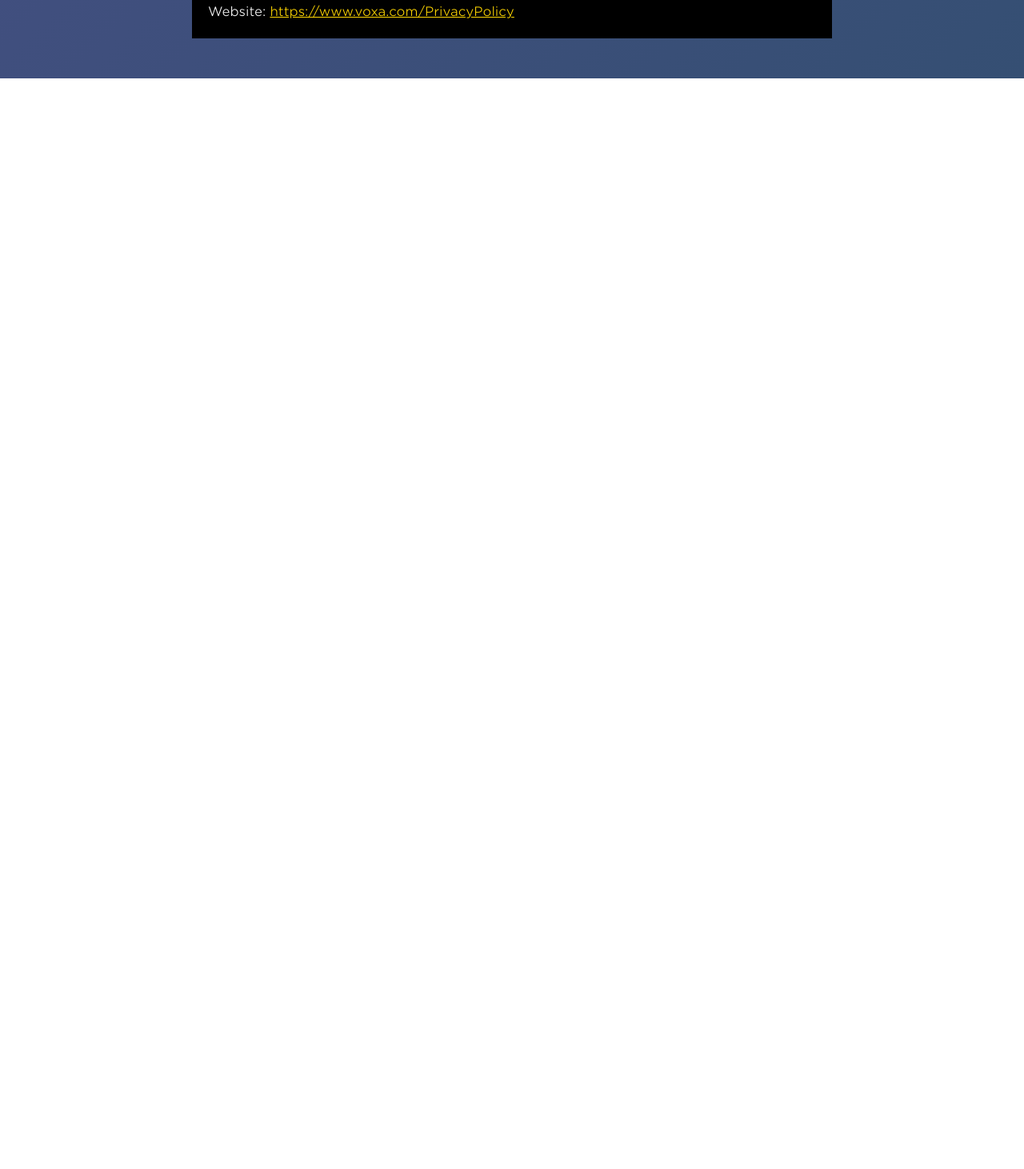
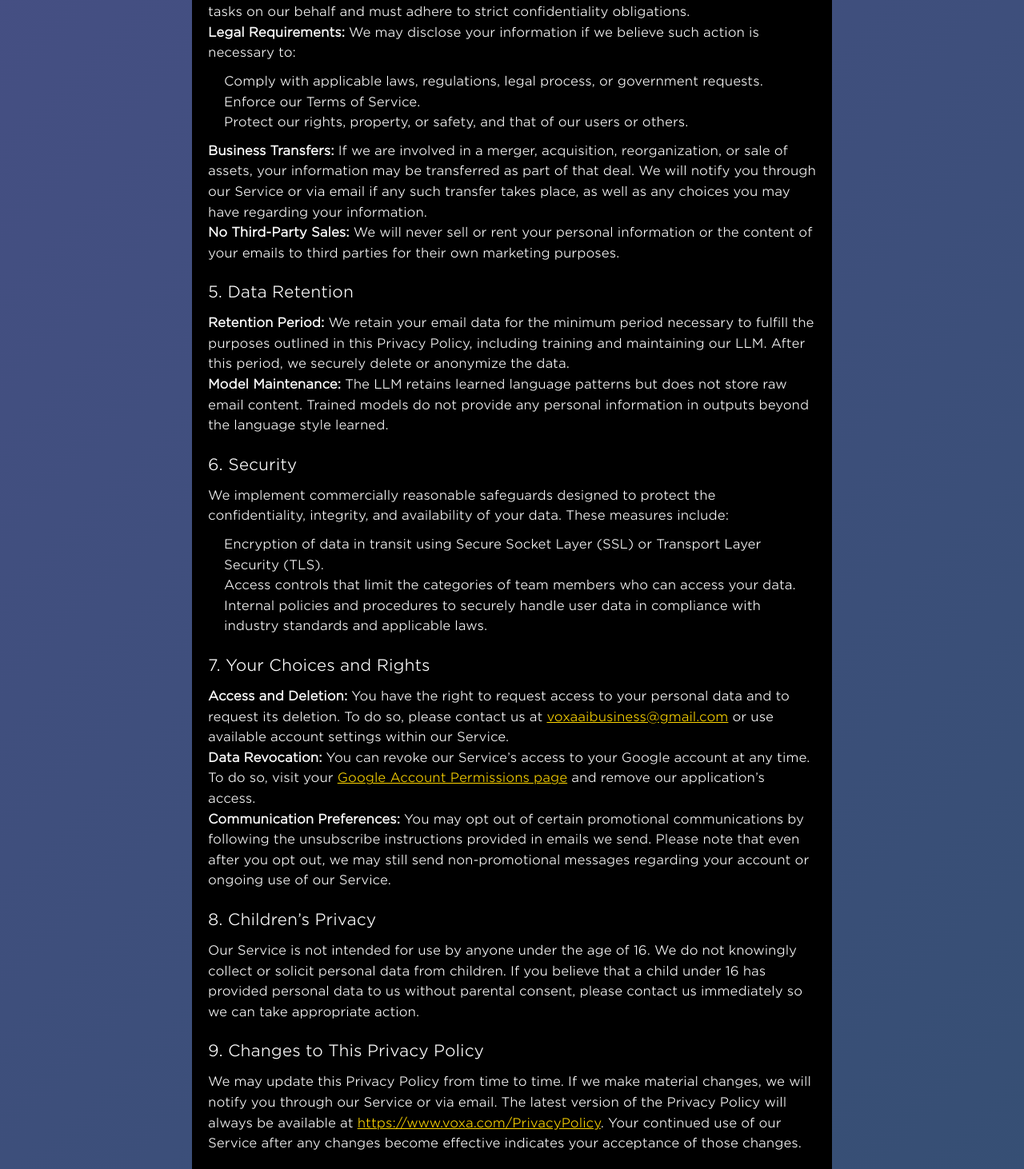
Before and after one commit to landonWcummings/voxa.com, a Next.js app: page /PrivacyPolicy in a window 1280 px wide. Shown: the part 1348-2810 px from the top of the page at 80% size. Before the commit the page ends 1446 px from the top, so only its background shows below. Built offline with nearby package versions, Linux system fonts and the light colour scheme; a web font is replaced by a local one.

Commit message:
fixed privacy policy

```diff
--- a/app/PrivacyPolicy/page.js
+++ b/app/PrivacyPolicy/page.js
@@ -37,22 +37,147 @@ export default function PrivacyPolicy() {
           <strong>Security and Compliance:</strong> We use the information we collect to detect, prevent, or respond to potential fraud, unauthorized use of our Service, and other harmful or illegal activities.
         </p>
 
-        {/* Continue with the remaining sections similarly */}
+        <h2 style={sectionTitleStyles}>4. Data Sharing and Disclosure</h2>
+<p style={contentStyles}>
+  <strong>Service Providers:</strong> We may share your information with trusted
+  third-party service providers who help us operate and maintain our Service
+  (e.g., hosting providers, data analytics). They will only receive the minimum
+  necessary information to perform their tasks on our behalf and must adhere to
+  strict confidentiality obligations.
+</p>
+<p style={contentStyles}>
+  <strong>Legal Requirements:</strong> We may disclose your information if we
+  believe such action is necessary to:
+</p>
+<ul style={listStyles}>
+  <li>Comply with applicable laws, regulations, legal process, or government requests.</li>
+  <li>Enforce our Terms of Service.</li>
+  <li>Protect our rights, property, or safety, and that of our users or others.</li>
+</ul>
+<p style={contentStyles}>
+  <strong>Business Transfers:</strong> If we are involved in a merger,
+  acquisition, reorganization, or sale of assets, your information may be
+  transferred as part of that deal. We will notify you through our Service or
+  via email if any such transfer takes place, as well as any choices you may
+  have regarding your information.
+</p>
+<p style={contentStyles}>
+  <strong>No Third-Party Sales:</strong> We will never sell or rent your
+  personal information or the content of your emails to third parties for their
+  own marketing purposes.
+</p>
 
-        <h2 style={sectionTitleStyles}>Contact Us</h2>
-        <p style={contentStyles}>
-          If you have any questions or concerns about this Privacy Policy or our data practices, please contact us at:
-        </p>
-        <p style={contentStyles}>
-          Email: <a href="mailto:voxaaibusiness@gmail.com" style={linkStyles}>voxaaibusiness@gmail.com</a>
-          <br />
-          Website: <a href="https://www.voxa.com/PrivacyPolicy" style={linkStyles}>https://www.voxa.com/PrivacyPolicy</a>
-        </p>
+<h2 style={sectionTitleStyles}>5. Data Retention</h2>
+<p style={contentStyles}>
+  <strong>Retention Period:</strong> We retain your email data for the minimum
+  period necessary to fulfill the purposes outlined in this Privacy Policy,
+  including training and maintaining our LLM. After this period, we securely
+  delete or anonymize the data.
+</p>
+<p style={contentStyles}>
+  <strong>Model Maintenance:</strong> The LLM retains learned language patterns
+  but does not store raw email content. Trained models do not provide any
+  personal information in outputs beyond the language style learned.
+</p>
+
+<h2 style={sectionTitleStyles}>6. Security</h2>
+<p style={contentStyles}>
+  We implement commercially reasonable safeguards designed to protect the
+  confidentiality, integrity, and availability of your data. These measures
+  include:
+</p>
+<ul style={listStyles}>
+  <li>
+    Encryption of data in transit using Secure Socket Layer (SSL) or Transport
+    Layer Security (TLS).
+  </li>
+  <li>
+    Access controls that limit the categories of team members who can access
+    your data.
+  </li>
+  <li>
+    Internal policies and procedures to securely handle user data in compliance
+    with industry standards and applicable laws.
+  </li>
+</ul>
+
+<h2 style={sectionTitleStyles}>7. Your Choices and Rights</h2>
+<p style={contentStyles}>
+  <strong>Access and Deletion:</strong> You have the right to request access to
+  your personal data and to request its deletion. To do so, please contact us
+  at <a href="mailto:voxaaibusiness@gmail.com" style={linkStyles}>voxaaibusiness@gmail.com</a> or use available account settings within our
+  Service.
+</p>
+<p style={contentStyles}>
+  <strong>Data Revocation:</strong> You can revoke our Service’s access to your
+  Google account at any time. To do so, visit your{" "}
+  <a
+    href="https://myaccount.google.com/permissions"
+    target="_blank"
+    style={linkStyles}
+  >
+    Google Account Permissions page
+  </a>{" "}
+  and remove our application’s access.
+</p>
+<p style={contentStyles}>
+  <strong>Communication Preferences:</strong> You may opt out of certain
+  promotional communications by following the unsubscribe instructions provided
+  in emails we send. Please note that even after you opt out, we may still send
+  non-promotional messages regarding your account or ongoing use of our
+  Service.
+</p>
+
+<h2 style={sectionTitleStyles}>8. Children’s Privacy</h2>
+<p style={contentStyles}>
+  Our Service is not intended for use by anyone under the age of 16. We do not
+  knowingly collect or solicit personal data from children. If you believe that
+  a child under 16 has provided personal data to us without parental consent,
+  please contact us immediately so we can take appropriate action.
+</p>
+
+<h2 style={sectionTitleStyles}>9. Changes to This Privacy Policy</h2>
+<p style={contentStyles}>
+  We may update this Privacy Policy from time to time. If we make material
+  changes, we will notify you through our Service or via email. The latest
+  version of the Privacy Policy will always be available at{" "}
+  <a href="https://www.voxa.com/PrivacyPolicy" style={linkStyles}>
+    https://www.voxa.com/PrivacyPolicy
+  </a>
+  . Your continued use of our Service after any changes become effective
+  indicates your acceptance of those changes.
+</p>
+
+<h2 style={sectionTitleStyles}>10. Contact Us</h2>
+<p style={contentStyles}>
+  If you have any questions or concerns about this Privacy Policy or our data
+  practices, please contact us at:
+</p>
+<p style={contentStyles}>
+  Email:{" "}
+  <a href="mailto:voxaaibusiness@gmail.com" style={linkStyles}>
+    voxaaibusiness@gmail.com
+  </a>
+  <br />
+  Website:{" "}
+  <a href="https://www.voxa.com/PrivacyPolicy" style={linkStyles}>
+    https://www.voxa.com/PrivacyPolicy
+  </a>
+</p>
+
       </div>
     );
   }
 
   /* CSS Styles */
+  const listStyles = {
+    margin: "10px 0",
+    paddingLeft: "20px",
+    color: "#ffffff",
+    fontSize: "16px",
+    lineHeight: "1.6",
+  };
+
   const containerStyles = {
     maxWidth: "800px",
     margin: "50px auto",
```
